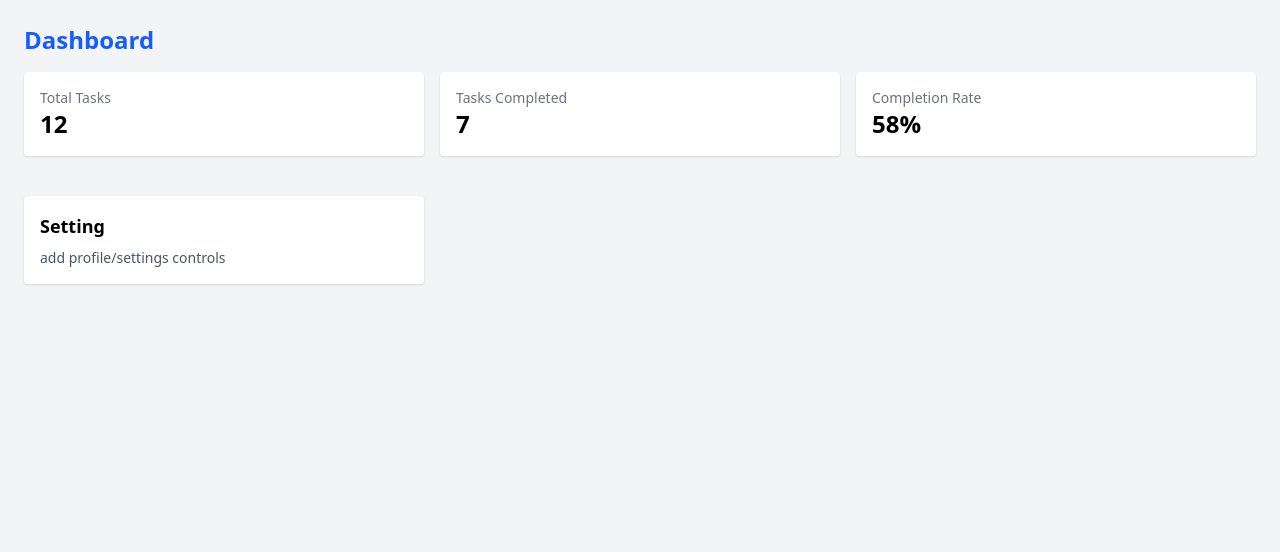
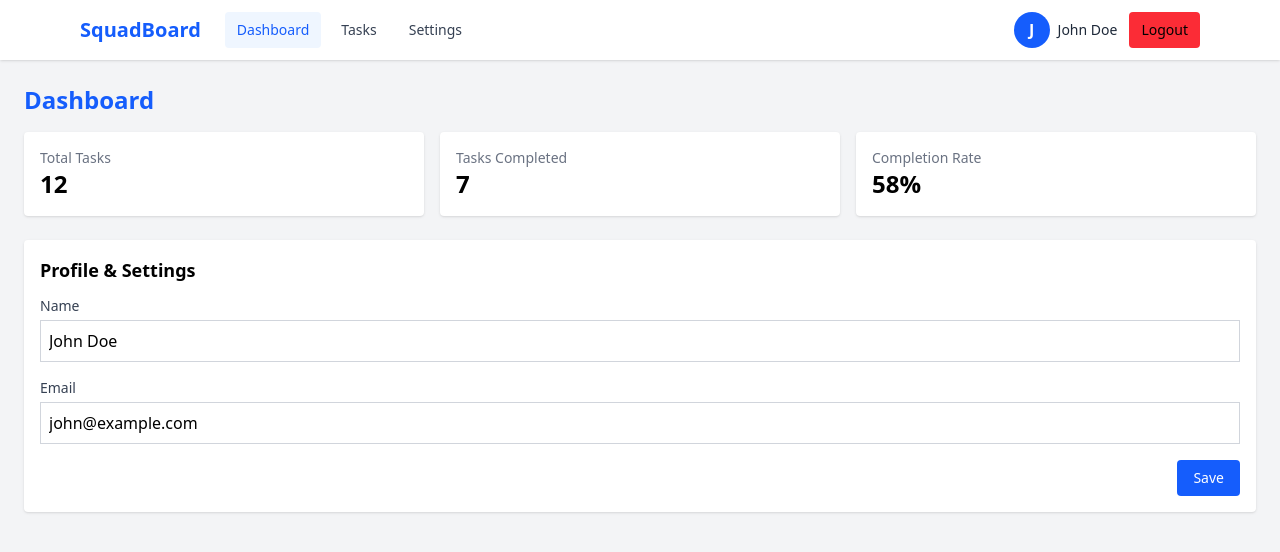
Before and after one commit to ajit-b-mali/SquadBoard, a React (Vite) app in the folder frontend/: page /dashboard in a window 1280 px wide. Shown: the top 552 px of the page. Built offline with nearby package versions, Linux system fonts and the light colour scheme.

Commit message:
edit dashboard

```diff
--- /dev/null
+++ b/frontend/src/components/Header.jsx
@@ -0,0 +1,35 @@
+import { NavLink } from 'react-router-dom';
+
+export default function Header({ userName = "Guest", onLogout = () => console.log("Logout out!") }) {
+    const initials = userName?.trim()?.[0].toUpperCase() || "U";
+
+    const navLinkClass = ({ isActive }) => {
+        return `px-3 py-2 rounded text-sm font-medium ${
+            isActive ? 'text-blue-600 bg-blue-50' : 'text-gray-700 hover:text-blue-600'
+        }`
+    };
+
+    return (
+        <header className='bg-white shadow'>
+            <div className='mx-auto flex max-w-6xl items-center justify-between px-4 py-3'>
+                <div className='flex items-center gap-6'>
+                    <NavLink to="/dashboard" className="text-xl font-bold text-blue-600">
+                        SquadBoard
+                    </NavLink>
+                    <nav className='flex items-center gap-2'>
+                        <NavLink to="/dashboard" className={navLinkClass}>Dashboard</NavLink>
+                        <NavLink to="/profile" className={navLinkClass}>Tasks</NavLink>
+                        <NavLink to="/settings" className={navLinkClass}>Settings</NavLink>
+                    </nav>
+                </div>
+                <div className='flex items-center gap-3'>
+                    <div className='flex items-center gap-2'>
+                        <div className='flex h-9 w-9 items-center justify-center bg-blue-600 text-white rounded-full font-semibold'>{initials}</div>
+                        <span className='text-sm font-medium text-gray-800'>{userName}</span>
+                    </div>
+                    <button onClick={onLogout} className='bg-red-500 rounded px-3 py-2 text-sm font-medium hover:bg-red-600 transition'>Logout</button>
+                </div>
+            </div>
+        </header>
+    );
+}
--- a/frontend/src/pages/DashboardPage.jsx
+++ b/frontend/src/pages/DashboardPage.jsx
@@ -1,3 +1,6 @@
+import { useState } from "react";
+import Header from "../components/Header";
+
 export default function DashboardPage() {
     const stats = {
         tasksTotal: 12,
@@ -5,8 +8,31 @@ export default function DashboardPage() {
         completionRate: Math.round((7 / 12) * 100),
     };
 
+    const [profile, setProfile] = useState({
+        name: "John Doe",
+        email: "john@example.com"
+    })
+
+    function handleProfileChange(e) {
+        const { name, value } = e.target;
+        setProfile((p) => ({ ...p, [name]: value }));
+    }
+
+    function handleSaveProfile(e) {
+        e.preventDefault();
+        console.log("Profile saved:", profile);
+    }
+
+    function handleLogout() {
+        console.log("Logging out...");
+    }
+
     return (
-        <div className="bg-gray-100 min-h-screen p-6">
+        <div className="bg-gray-100 min-h-screen">
+            <Header userName={profile.name} onLogout={handleLogout}/>
+            <main className="p-6 space-y-6">
+                {/* Overview / Stats */}
+                <section>
                     <h1 className="text-2xl text-blue-600 font-bold mb-4">Dashboard</h1>
                     <div className="grid grid-cols-1 sm:grid-cols-3 gap-4">
                         <div className="bg-white shadow rounded p-4">
@@ -21,11 +47,42 @@ export default function DashboardPage() {
                             <p className="text-gray-500 text-sm">Completion Rate</p>
                             <p className="text-2xl font-semibold">{stats.completionRate}%</p>
                         </div>
-                <div className="mt-6 bg-white shadow rounded p-4">
-                    <p className="text-lg font-semibold mb-2">Setting</p>
-                    <p className="text-gray-600 text-sm">add profile/settings controls</p>
                     </div>
+                </section>
+                <section className="bg-white shadow rounded p-4">
+                    <h2 className="text-lg font-semibold mb-3">Profile & Settings</h2>
+                    <form onSubmit={handleSaveProfile} className="space-y-4">
+                        <div>
+                            <label htmlFor="name" className="block text-sm text-gray-700 mb-1">
+                                Name
+                            </label>
+                            <input
+                                id="name"
+                                name="name"
+                                value={profile.name}
+                                onChange={handleProfileChange}
+                                className="border border-gray-300 p-2 w-full"
+                            />
                         </div>
+                        <div>
+                            <label htmlFor="email" className="block text-sm text-gray-700 mb-1">
+                                Email
+                            </label>
+                            <input
+                                type="email"
+                                id="email"
+                                name="email"
+                                value={profile.email}
+                                onChange={handleProfileChange}
+                                className="border border-gray-300 p-2 w-full"
+                            />
+                        </div>
+                        <button className="block ml-auto bg-blue-600 px-4 py-2 text-white text-sm font-medium hover:bg-blue-700 transition rounded">
+                            Save
+                        </button>
+                    </form>
+                </section>
+            </main>
         </div>
     );
 }
```
Also changed, not shown: frontend/src/pages/LandingPage.jsx (added). Lines whose indentation alone changed are shown as unchanged.
